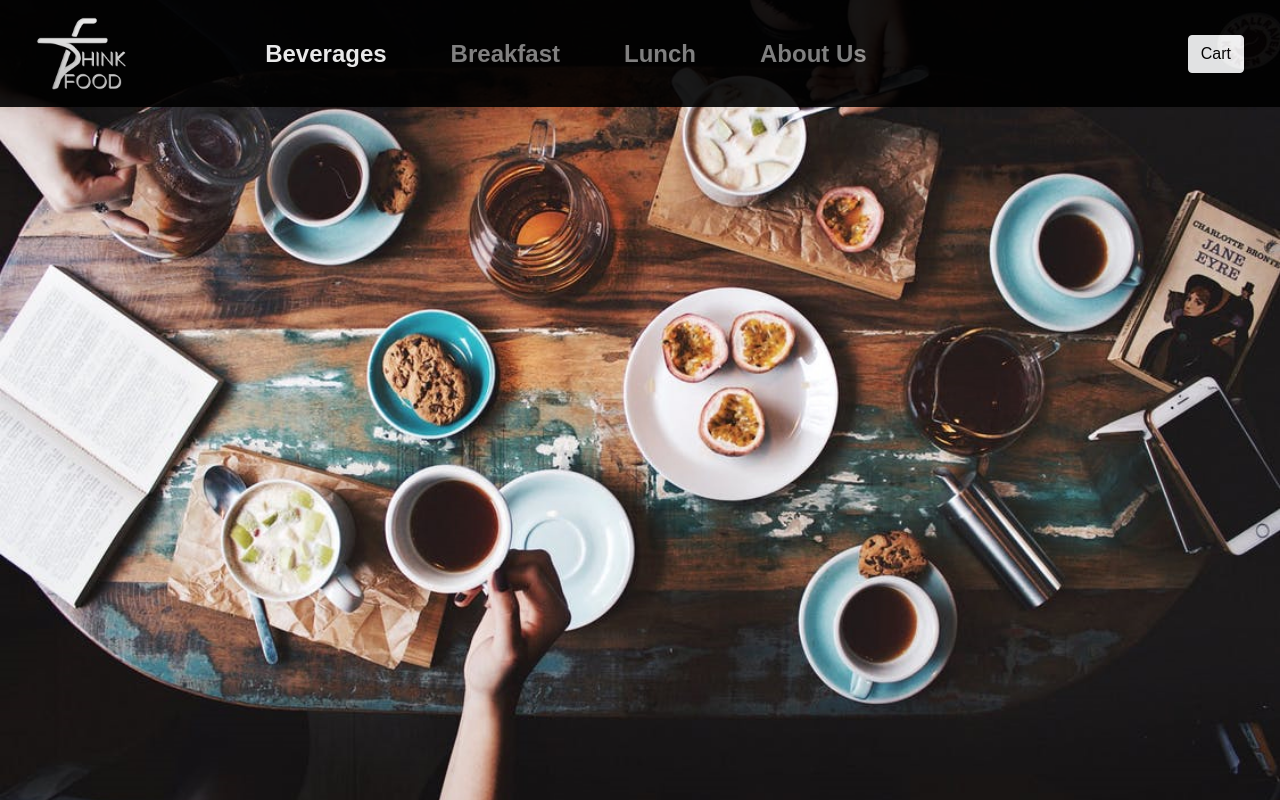
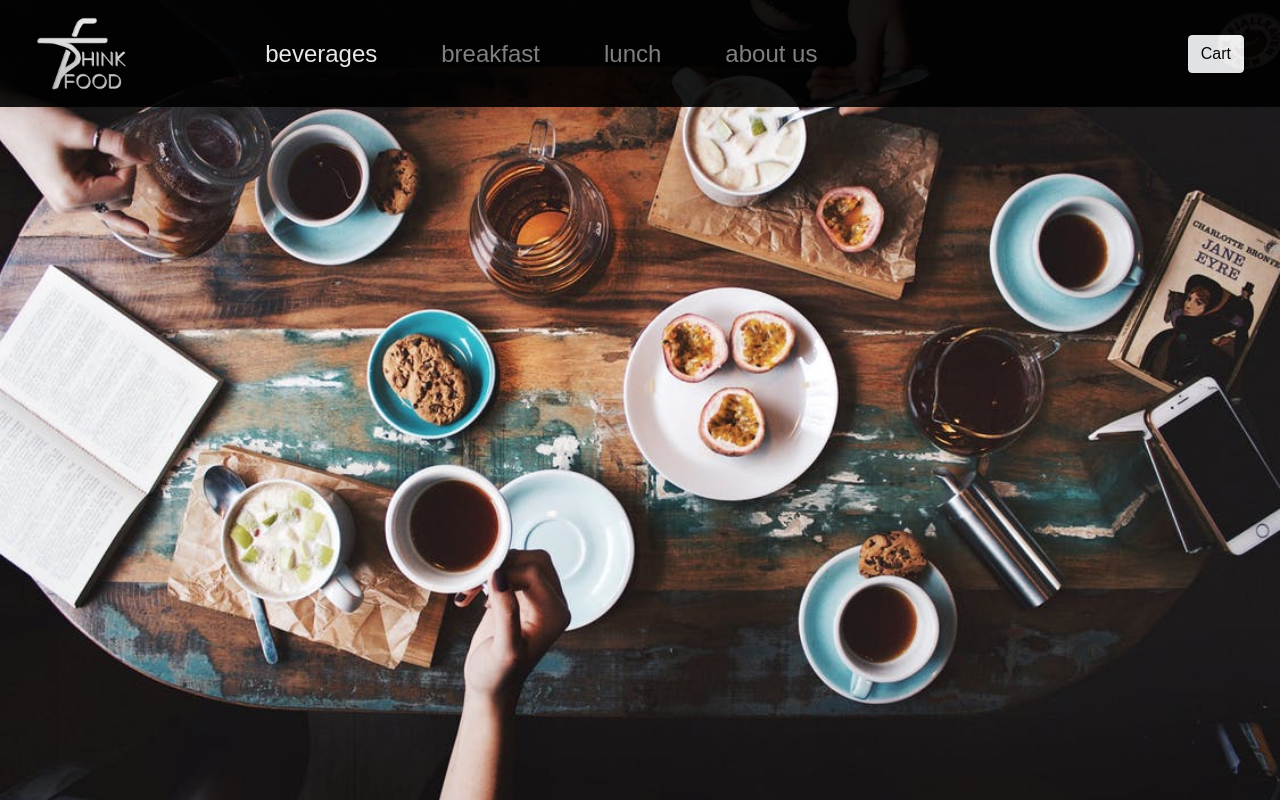
Before and after one commit to Vafelz/PROG1915-Web-Site-Design-Project, a plain HTML site: page index.html in a window 1280 px wide. Drawn offline with nearby package versions, Linux system fonts and the light colour scheme.

Commit message:
211119.1129: Lowercase menu and removed font-weight

```diff
--- a/css/styles.css
+++ b/css/styles.css
@@ -47,7 +47,6 @@ body {
 
 .nav-item {
 	font-size: 1.5em;
-	font-weight: 600;
 	margin: 0px 24px;
 	opacity: 100%;
 }
--- a/index.html
+++ b/index.html
@@ -27,16 +27,16 @@
 			<div class="collapse navbar-collapse" id="navbarSupportedContent">
 				<ul class="navbar-nav me-auto mb-2 mb-lg-0">
 					<li class="nav-item">
-						<a href="#" class="nav-link active" aria-current="page">Beverages</a>
+						<a href="#" class="nav-link active" aria-current="page">beverages</a>
 					</li>
 					<li class="nav-item">
-						<a href="#" class="nav-link">Breakfast</a>
+						<a href="#" class="nav-link">breakfast</a>
 					</li>
 					<li class="nav-item">
-						<a href="#" class="nav-link">Lunch</a>
+						<a href="#" class="nav-link">lunch</a>
 					</li>
 					<li class="nav-item">
-						<a href="#" class="nav-link">About Us</a>
+						<a href="#" class="nav-link">about us</a>
 					</li>
 				</ul>
 			</div>
```
